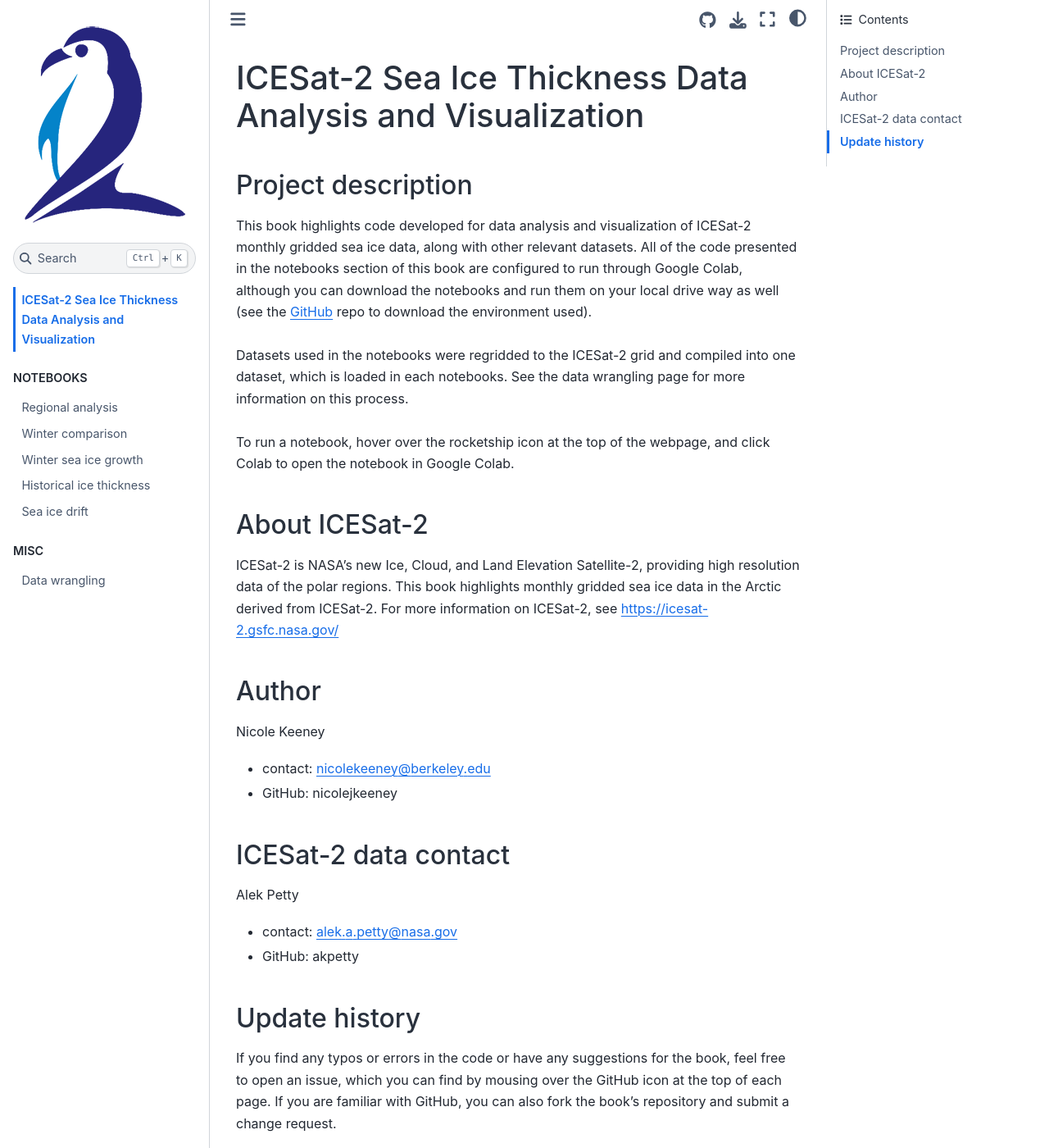
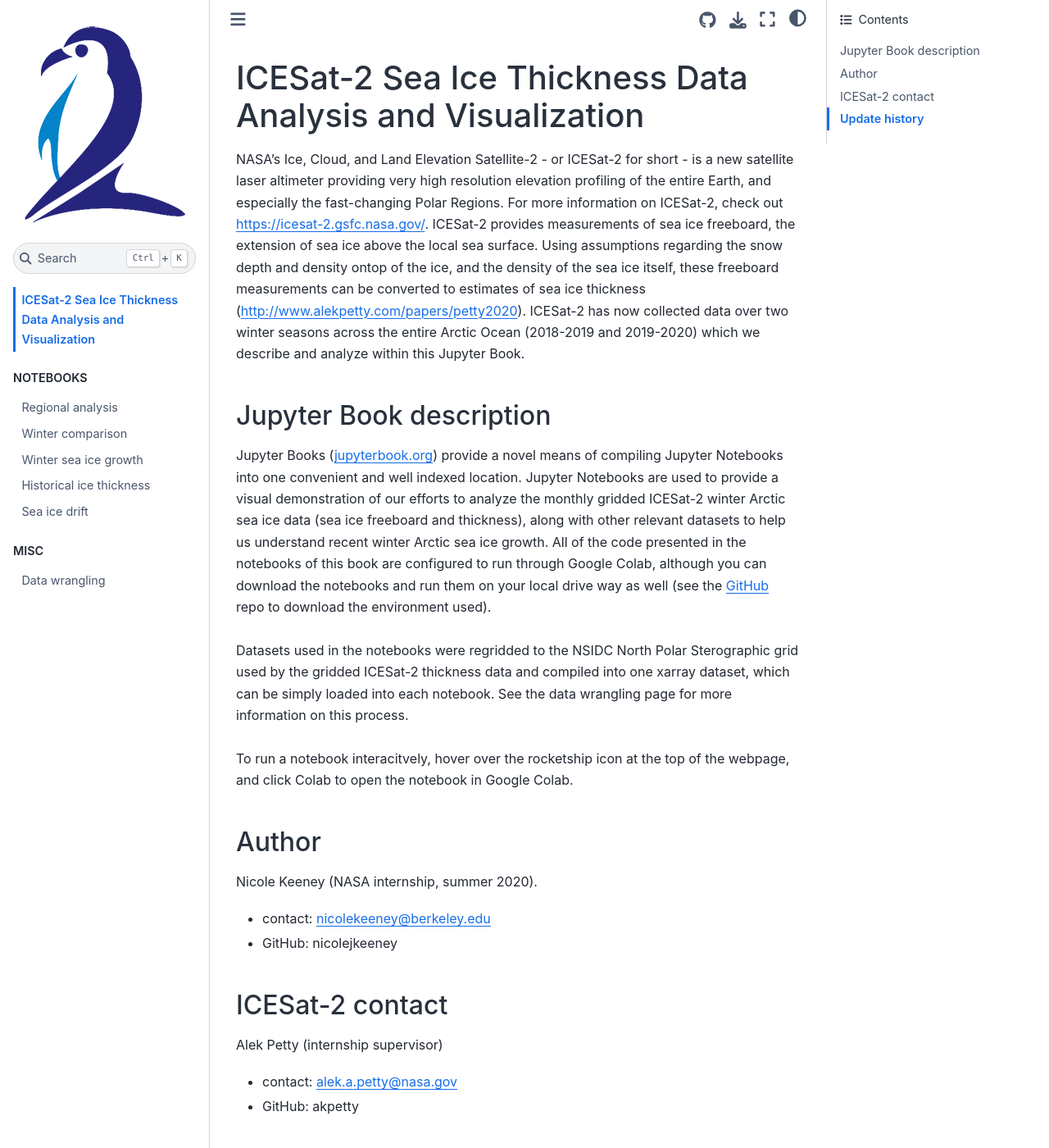
Before and after one commit to nicolejkeeney/icesat2-book, a Jupyter Book: the page built from home.md, in a window 1280 px wide and 1400 px high. Shown: the whole window at 82% size. Built offline with Jupyter Book 1.0.4 settings and Sphinx 7.4.7 and the Sphinx Book theme 1.1.4, drawn with Linux system fonts in a browser that asks for light colours; pages that are not in the unit, such as notebooks, are missing from menus.

Commit message:
Update home.md

```diff
--- a/home.md
+++ b/home.md
@@ -1,29 +1,22 @@
 ICESat-2 Sea Ice Thickness Data Analysis and Visualization
 =============================================
 
-
-### Project description
-This book highlights code developed for data analysis and visualization of ICESat-2 monthly gridded sea ice data, along with other relevant datasets. All of the code presented in the notebooks section of this book are configured to run through Google Colab, although you can download the notebooks and run them on your local drive way as well (see the [GitHub](https://github.com/nicolejkeeney/icesat2-book) repo to download the environment used).<br><br>Datasets used in the notebooks were regridded to the ICESat-2 grid and compiled into one dataset, which is loaded in each notebooks. See the data wrangling page for more information on this process. <br><br>To run a notebook, hover over the rocketship icon at the top of the webpage, and click Colab to open the notebook in Google Colab.
+NASA's Ice, Cloud, and Land Elevation Satellite-2 - or ICESat-2 for short - is a new satellite laser altimeter providing very high resolution elevation profiling of the entire Earth, and especially the fast-changing Polar Regions. For more information on ICESat-2, check out [https://icesat-2.gsfc.nasa.gov/](https://icesat-2.gsfc.nasa.gov/). ICESat-2 provides measurements of sea ice freeboard, the extension of sea ice above the local sea surface. Using assumptions regarding the snow depth and density ontop of the ice, and the density of the sea ice itself, these freeboard measurements can be converted to estimates of sea ice thickness (http://www.alekpetty.com/papers/petty2020). ICESat-2 has now collected data over two winter seasons across the entire Arctic Ocean (2018-2019 and 2019-2020) which we describe and analyze within this Jupyter Book.
 
 
-
-### About ICESat-2
-ICESat-2 is NASA's new Ice, Cloud, and Land Elevation Satellite-2, providing high resolution data of the polar regions. This book highlights monthly gridded sea ice data in the Arctic derived from ICESat-2. For more information on ICESat-2, see [https://icesat-2.gsfc.nasa.gov/](https://icesat-2.gsfc.nasa.gov/)
-
+### Jupyter Book description
+Jupyter Books (jupyterbook.org) provide a novel means of compiling Jupyter Notebooks into one convenient and well indexed location. Jupyter Notebooks are used to provide a visual demonstration of our efforts to analyze the monthly gridded ICESat-2 winter Arctic sea ice data (sea ice freeboard and thickness), along with other relevant datasets to help us understand recent winter Arctic sea ice growth. All of the code presented in the notebooks of this book are configured to run through Google Colab, although you can download the notebooks and run them on your local drive way as well (see the [GitHub](https://github.com/nicolejkeeney/icesat2-book) repo to download the environment used).<br><br>Datasets used in the notebooks were regridded to the NSIDC North Polar Sterographic grid used by the gridded ICESat-2 thickness data and compiled into one xarray dataset, which can be simply loaded into each notebook. See the data wrangling page for more information on this process. <br><br>To run a notebook interacitvely, hover over the rocketship icon at the top of the webpage, and click Colab to open the notebook in Google Colab.
 
 
 ### Author
-Nicole Keeney
+Nicole Keeney (NASA internship, summer 2020).
 - contact: nicolekeeney@berkeley.edu
 - GitHub: nicolejkeeney
 
-
-
-### ICESat-2 data contact
-Alek Petty
+### ICESat-2 contact
+Alek Petty (internship supervisor)
 - contact: alek.a.petty@nasa.gov
 - GitHub: akpetty
-
 
 
 ### Update history
```
